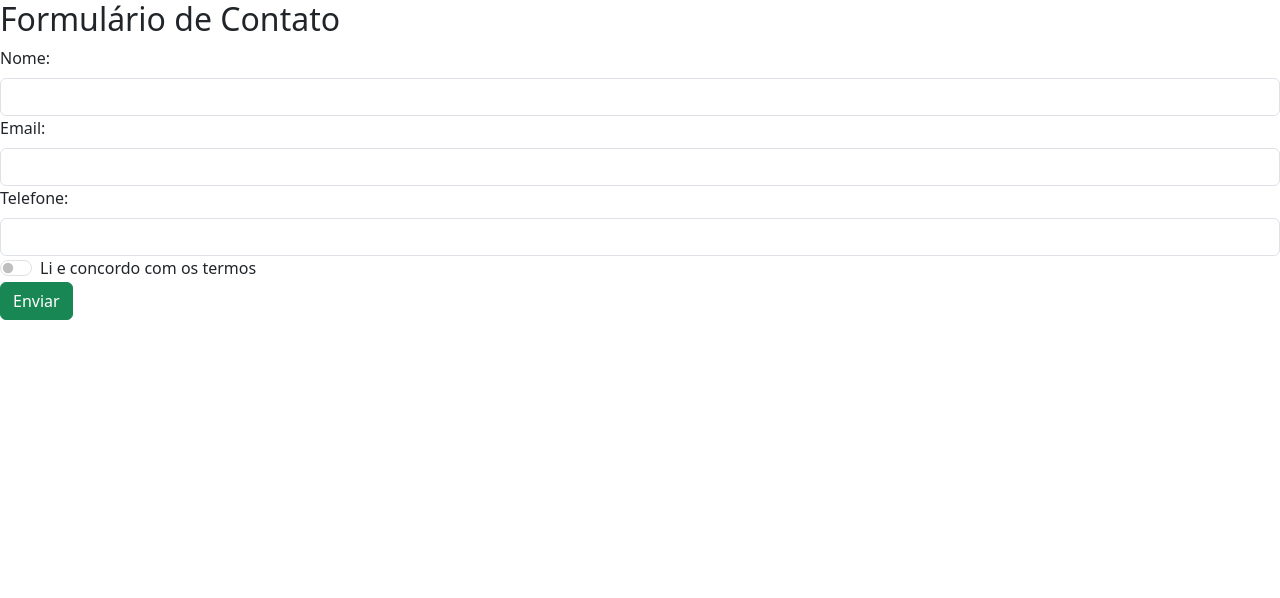
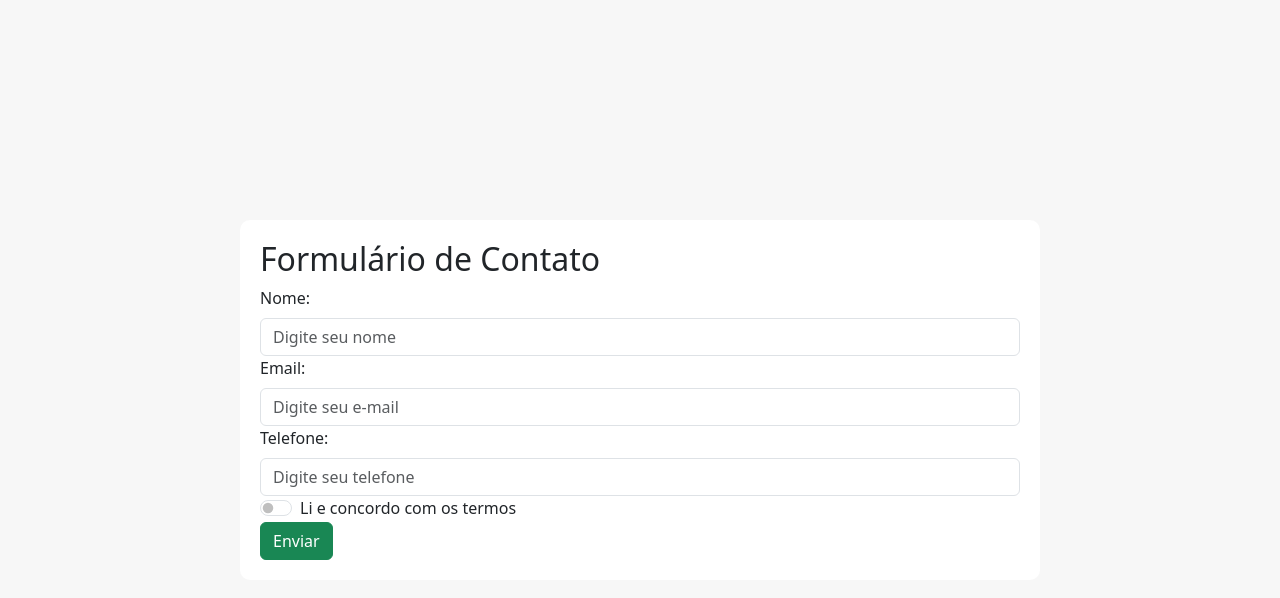
Before and after one commit to Jeffersonmk/formulario_bootstrap, a plain HTML site: page index.html in a window 1280 px wide. Drawn offline with nearby package versions, Linux system fonts and the light colour scheme.

Commit message:
mod: index.html, script.js and style.css

```diff
--- a/index.html
+++ b/index.html
@@ -8,22 +8,24 @@
     <title>Formulário Bootstrap</title>
 </head>
 <body>
+    <div class="container">
         <div class="row">
             <div class="col">
                 <h2>Formulário de Contato</h2>
-            <form>
+                <form id="contato-form">
                     <label class="form-label"for="nome">Nome:</label>
-                <input class="form-control" type="text" id="nome"/>
-                <label class="form-label" for="email">Email:</label>
-                <input class="form-control" type="email" id="email"/>
+                    <input class="form-control" type="text" id="nome" name="nome" placeholder="Digite seu nome"/>
+                    <label class="form-label" for="email" >Email:</label>
+                    <input class="form-control" type="email" id="email" name="email" placeholder="Digite seu e-mail"/>
                     <label class="form-label" for="telefone">Telefone:</label>
-                <input class="form-control" type="tel" id="telefone"/>
+                    <input class="form-control" type="tel" id="telefone" name="telefone" placeholder="Digite seu telefone"/>
                     <div class="form-check form-switch">
                         <label class="form-check-label" for="aceito-termos">Li e concordo com os termos</label>
-                    <input class="form-check-input" type="checkbox" id="aceito-termos">
+                        <input class="form-check-input" type="checkbox" id="aceito-termos" name="aceito-termos">
                     </div>
                     <button class="btn btn-success">Enviar</button>
                 </form>
+            </div>
         </div>
     </div>
     <script src="https://code.jquery.com/jquery-3.7.1.min.js"></script>
--- a/script.js
+++ b/script.js
@@ -14,6 +14,66 @@ $(document).ready(function() {
         }
     };
 
-    // Inicialmente aplica a máscara ao campo de telefone
+    // Aplica a máscara ao campo de telefone
     $('#telefone').mask(maskBehavior, options);
+
+    // Adiciona um filtro para o campo de nome para aceitar apenas letras e espaços
+    $('#nome').on('input', function() {
+        // Remove tudo que não seja letra ou espaço
+        $(this).val($(this).val().replace(/[^a-zA-Z\s]/g, ''));
+    });
+
+    // Validação do formulário
+    $('#contato-form').validate({
+        rules: {
+            nome: {
+                required: true,
+                minlength: 3
+            },
+            email: {
+                required: true,
+                email: true
+            },
+            telefone: {
+                required: true,
+                minlength: 14
+            },
+            'aceito-termos': {
+                required: true // Verifica se o checkbox está marcado
+            }
+        },
+        messages: {
+            nome: {
+                required: "Por favor, insira seu nome",
+                minlength: "Seu nome deve ter pelo menos 3 caracteres"
+            },
+            email: {
+                required: "Por favor, insira seu email",
+                email: "Por favor, insira um email válido"
+            },
+            telefone: {
+                required: "Por favor, insira seu telefone",
+                minlength: "Por favor, insira um telefone válido com pelo menos 10 dígitos"
+            },
+            'aceito-termos': {
+                required: "Você deve aceitar os termos"
+            }
+        },
+        errorElement: 'div', // Define que o elemento HTML que conterá a mensagem de erro será um <div>
+        errorClass: 'invalid-feedback', // Define a classe CSS que será aplicada aos elementos de erro para estilização
+
+        // Função que será chamada quando um campo do formulário for considerado inválido
+        highlight: function(element, errorClass, validClass) {
+            // Adiciona a classe 'is-invalid' ao elemento para aplicar a estilização de erro do Bootstrap
+            // Remove a classe 'is-valid' do elemento, caso ela exista, para garantir que apenas a estilização de erro seja aplicada
+            $(element).addClass('is-invalid').removeClass('is-valid');
+        },
+
+        // Função que será chamada quando um campo do formulário for considerado válido
+        unhighlight: function(element, errorClass, validClass) {
+            // Adiciona a classe 'is-valid' ao elemento para aplicar a estilização de campo válido do Bootstrap
+            // Remove a classe 'is-invalid' do elemento, caso ela exista, para garantir que apenas a estilização de campo válido seja aplicada
+            $(element).addClass('is-valid').removeClass('is-invalid');
+        }
+    });
 });
--- a/style.css
+++ b/style.css
@@ -0,0 +1,23 @@
+* {
+    padding: 0;
+    margin: 0;
+    box-sizing: border-box;
+}
+
+body{
+    background-color: rgb(247, 247, 247);
+}
+
+body, html {
+    height: 100%;
+    margin: 0;
+    display: grid;
+    place-items: center;
+}
+
+.container {
+    width: 800px;
+    background-color: white;
+    border-radius: 10px;
+    padding: 20px;
+}
```
Lines whose indentation alone changed are shown as unchanged.
